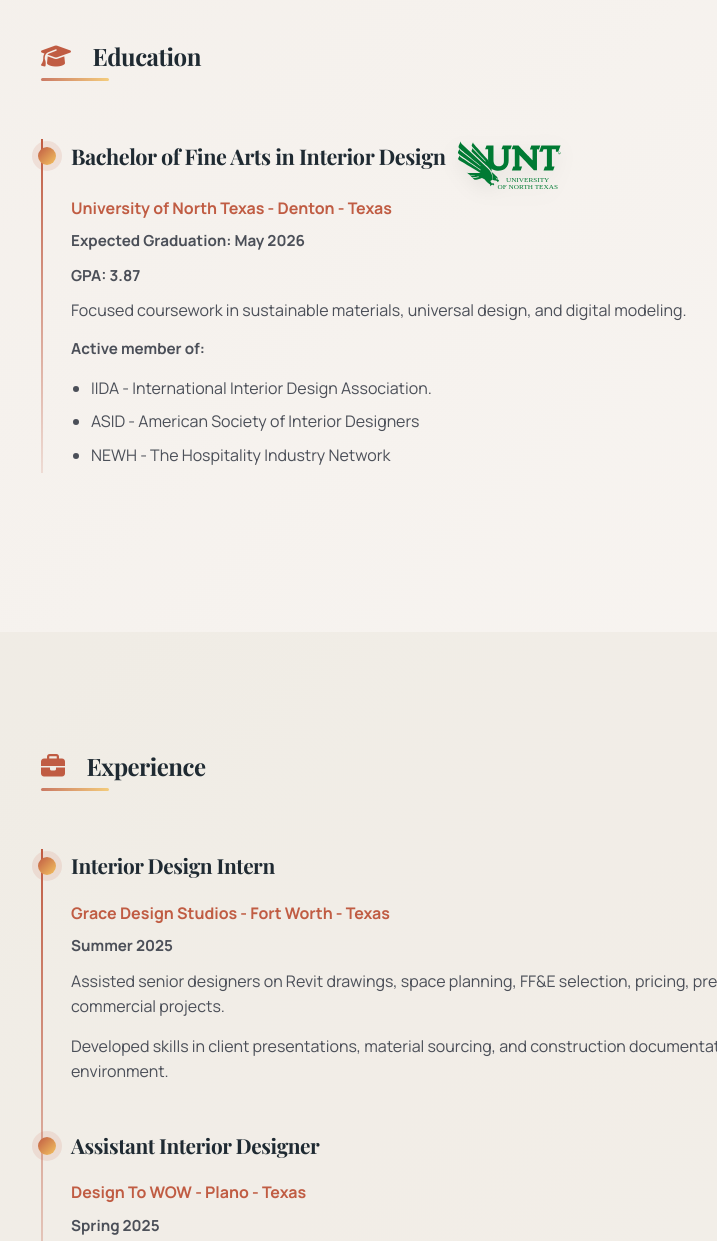
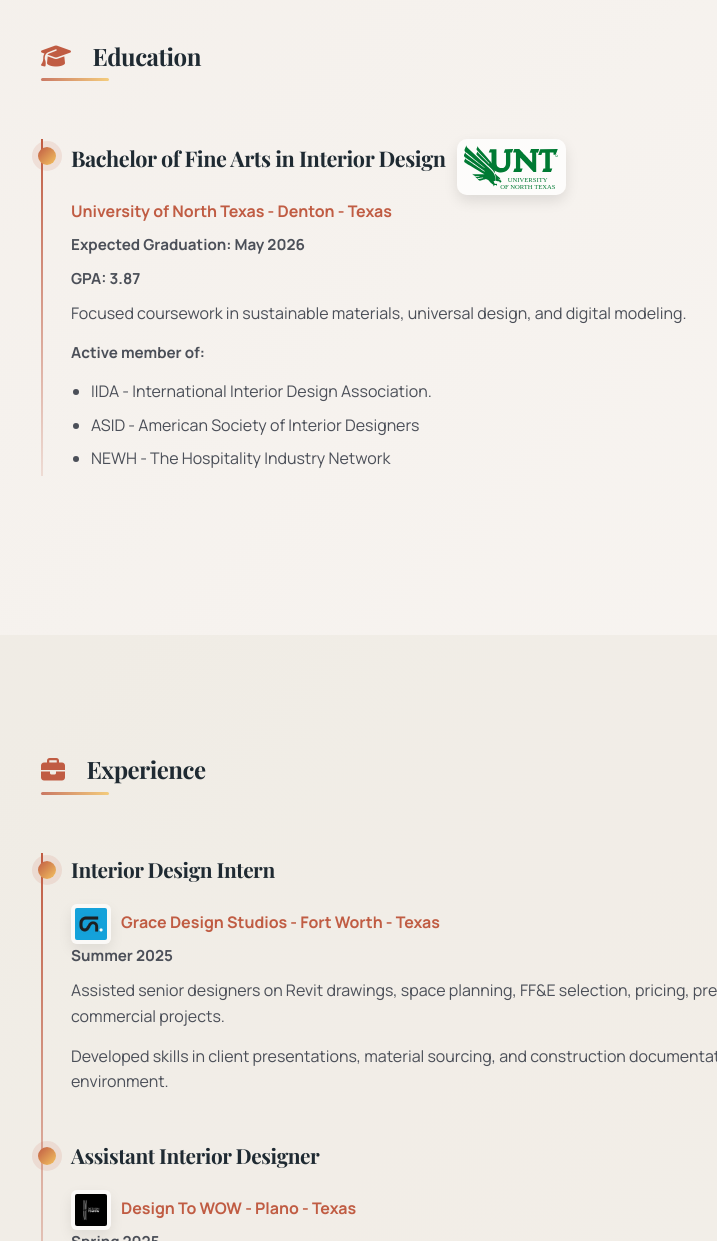
Before and after one commit to adn615/adn615.github.io, a plain HTML site: page index.html in a window 1280 px wide. Shown: the part 3540-4781 px from the top of the page, without its empty margins (21-738 px from the left). Drawn offline with nearby package versions, Linux system fonts and the light colour scheme.

Commit message:
Updated logo icons for experience section

```diff
--- a/index.html
+++ b/index.html
@@ -264,7 +264,10 @@
                 <div class="experience-item">
                     <div class="experience-content">
                         <h3>Interior Design Intern</h3>
-                        <p class="experience-company">Grace Design Studios - Fort Worth - Texas</p>
+                        <div class="experience-company-row">
+                            <img src="./assets/gracehebertcurtis_architects_apac_logo.jpg" alt="Grace Design Studios logo" class="experience-logo">
+                            <p class="experience-company">Grace Design Studios - Fort Worth - Texas</p>
+                        </div>
                         <p class="experience-duration">Summer 2025</p>
                         <p>Assisted senior designers on Revit drawings, space planning, FF&E selection, pricing, presentation boards, sample orders, and materials library updates on commercial projects.</p>
                         <p>Developed skills in client presentations, material sourcing, and construction documentation through hands-on experience in a professional design environment.</p>
@@ -273,7 +276,10 @@
                 <div class="experience-item">
                     <div class="experience-content">
                         <h3>Assistant Interior Designer</h3>
-                        <p class="experience-company">Design To WOW - Plano - Texas</p>
+                        <div class="experience-company-row">
+                            <img src="./assets/designtowow_logo.jpg" alt="Design To WOW logo" class="experience-logo">
+                            <p class="experience-company">Design To WOW - Plano - Texas</p>
+                        </div>
                         <p class="experience-duration">Spring 2025</p>
                         <p>Managed material selection, pricing, and client coordination.</p>
                         <p> Created mood boards and 3D models, supported marketing efforts.</p>
--- a/styles/main.css
+++ b/styles/main.css
@@ -712,10 +712,13 @@ p {
 }
 
 .education-logo {
-    height: 48px;
+    height: 56px;
     width: auto;
     object-fit: contain;
-    filter: drop-shadow(0 6px 10px rgba(0, 0, 0, 0.08));
+    border-radius: 10px;
+    padding: 6px;
+    background: rgba(255, 255, 255, 0.8);
+    box-shadow: 0 6px 14px rgba(0, 0, 0, 0.1);
 }
 
 .education-institution {
@@ -789,6 +792,23 @@ p {
 .experience-content h3 {
     font-size: 1.3rem;
     color: var(--secondary-color);
+}
+
+.experience-company-row {
+    display: flex;
+    align-items: center;
+    gap: 10px;
+    flex-wrap: wrap;
+}
+
+.experience-logo {
+    height: 40px;
+    width: auto;
+    object-fit: contain;
+    border-radius: 6px;
+    box-shadow: 0 6px 14px rgba(0, 0, 0, 0.08);
+    background: rgba(255, 255, 255, 0.7);
+    padding: 4px;
 }
 
 .experience-company {
@@ -1131,12 +1151,14 @@ p {
 .dark-mode .education-text,
 .dark-mode .stat p,
 .dark-mode .skill-category li,
-.dark-mode .affiliations-list li {
+.dark-mode .affiliations-list li,
+.dark-mode .experience-company {
     color: #cbd5e1;
 }
 
 .dark-mode .education-logo {
-    filter: drop-shadow(0 6px 12px rgba(0, 0, 0, 0.45)) brightness(1.05);
+    filter: drop-shadow(0 6px 14px rgba(0, 0, 0, 0.45)) brightness(1.05);
+    background: rgba(255, 255, 255, 0.08);
 }
 
 .dark-mode .submit-btn,
```
Also changed, not shown: assets/designtowow_logo.jpg (added), assets/gracehebertcurtis_architects_apac_logo.jpg (added).
